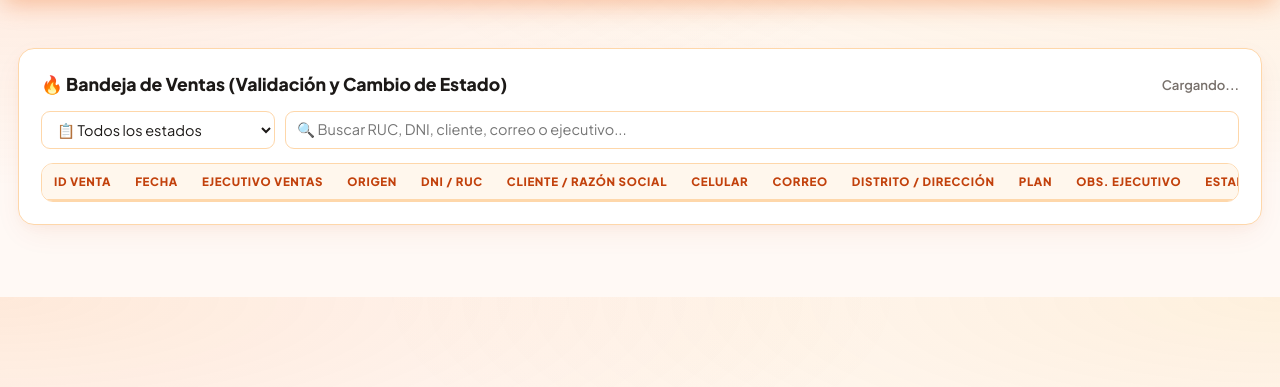
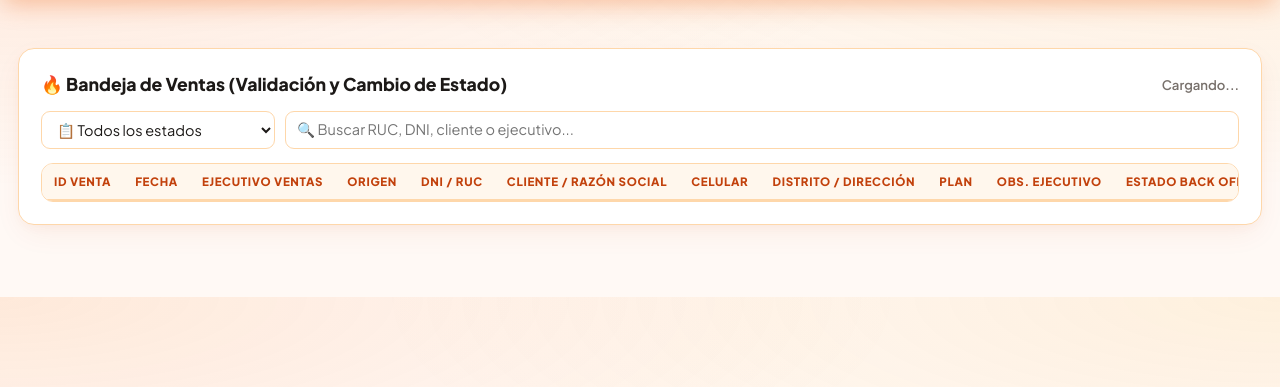
Before and after one commit to AdonaHack/QuicklandCRM, a Flask app: template templates/backoffice.html in a window 1280 px wide. Shown: the part 77-464 px from the top of the page. Run offline with Flask 3, Linux system fonts and the light colour scheme; the template is opened without the code that fills it, so the values that code supplies are empty.

Commit message:
Add files via upload

```diff
--- a/templates/backoffice.html
+++ b/templates/backoffice.html
@@ -153,7 +153,7 @@
           <option value="OBSERVADO">⚠️ OBSERVADO</option>
           <option value="RECHAZADO">🚫 RECHAZADO</option>
         </select>
-        <input type="search" id="buscarVenta" placeholder="🔍 Buscar RUC, DNI, cliente, correo o ejecutivo..." oninput="renderVentas()" style="min-width:280px;flex:1;">
+        <input type="search" id="buscarVenta" placeholder="🔍 Buscar RUC, DNI, cliente o ejecutivo..." oninput="renderVentas()" style="min-width:280px;flex:1;">
       </div>
 
       <div class="tbl">
@@ -167,7 +167,6 @@
               <th>DNI / RUC</th>
               <th>Cliente / Razón Social</th>
               <th>Celular</th>
-              <th>Correo</th>
               <th>Distrito / Dirección</th>
               <th>Plan</th>
               <th>Obs. Ejecutivo</th>
@@ -189,7 +188,7 @@
     <section class="panel">
       <h2>
         <span>📈 Cuánto van Gestionando los Ejecutivos de Ventas</span>
-        <small id="cupoLabel">Cupo diario por asesor: 150</small>
+        <small id="cupoLabel">Cupo diario por asesor: 40</small>
       </h2>
       <div class="tbl">
         <table>
@@ -263,7 +262,7 @@
 let listaVentas = [];
 let listaBase = [];
 let listaEjecutivos = [];
-let cupoDiario = 150;
+let cupoDiario = 40;
 
 const $ = id => document.getElementById(id);
 const esc = s => String(s ?? "").replace(/[&<>"']/g, c => ({"&":"&amp;","<":"&lt;",">":"&gt;",'"':"&quot;","'":"&#39;"}[c]));
@@ -285,8 +284,7 @@ async function cargarDatosBack() {
     listaVentas = data.ventas || [];
     listaBase = data.base || [];
     listaEjecutivos = data.ejecutivos || [];
-    cupoDiario = data.cupo_max || 150;
-    if ($("cupoLabel")) $("cupoLabel").textContent = `Cupo diario por asesor: ${cupoDiario}`;
+    cupoDiario = data.cupo_max || 40;
 
     renderVentas();
     renderBaseBack();
@@ -308,14 +306,14 @@ function renderVentas() {
   const filtradas = listaVentas.filter(v => {
     const est = String(v.ESTADO || "PENDIENTE VALIDACIÓN").toUpperCase();
     const okEst = fEst === "TODOS" || est === fEst;
-    const texto = [v.ID_VENTA, v.ASESOR, v.DNI_RUC, v.CLIENTE, v.CELULAR, v.CORREO, v.DISTRITO, v.PLAN].join(" ").toLowerCase();
+    const texto = [v.ID_VENTA, v.ASESOR, v.DNI_RUC, v.CLIENTE, v.CELULAR, v.DISTRITO, v.PLAN].join(" ").toLowerCase();
     return okEst && (!q || texto.includes(q));
   });
 
   $("contadorVentas").textContent = `${filtradas.length} de ${listaVentas.length} ventas`;
 
   if (!filtradas.length) {
-    $("tbodyVentas").innerHTML = `<tr><td colspan="14" style="text-align:center;color:var(--muted);padding:28px;">No hay ventas registradas con ese filtro.</td></tr>`;
+    $("tbodyVentas").innerHTML = `<tr><td colspan="13" style="text-align:center;color:var(--muted);padding:28px;">No hay ventas registradas con ese filtro.</td></tr>`;
     return;
   }
 
@@ -332,7 +330,6 @@ function renderVentas() {
         <td class="mono">${esc(v.DNI_RUC)}</td>
         <td><b>${esc(v.CLIENTE)}</b></td>
         <td class="mono">${esc(v.CELULAR)}</td>
-        <td>${esc(v.CORREO || "—")}</td>
         <td>${esc(v.DISTRITO)}${v.DIRECCION ? `<br><small style="color:var(--muted)">📍 ${esc(v.DIRECCION)}</small>` : ""}</td>
         <td><span class="pill p-vend">${esc(v.PLAN)}</span></td>
         <td class="obs">${esc(v.OBSERVACIONES || "—")}</td>
```
Also changed, not shown: templates/admin.html (+4 -10 lines).
